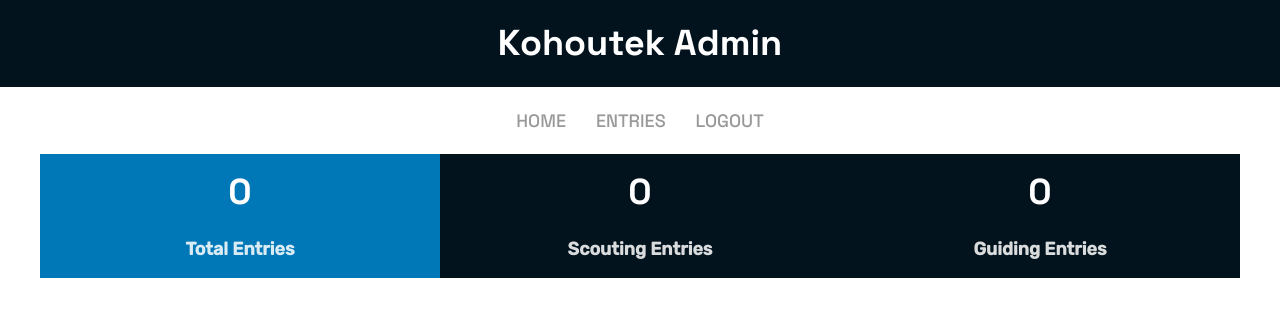
After one commit to owenjones/kohoutek, a Python web app: template site/app/templates/portal/admin/index.jinja in a window 1280 px wide. The commit adds this page. Shown: the top 317 px of the page. Run offline with Jinja, Linux system fonts and the light colour scheme; the template is opened without the code that fills it, so the values that code supplies are empty.

Commit message:
team portal style updates; added admin portal pages

```diff
--- /dev/null
+++ b/site/app/templates/portal/admin/index.jinja
@@ -0,0 +1,38 @@
+{% extends "portal/admin/template.jinja" %}
+{% block content %}
+  <div class="uk-container uk-container-medium">
+    <div class="uk-flex uk-flex-stretch" uk-grid>
+      <div class="uk-width-1-1 uk-text-center">
+        {% include "portal/components/alerts.jinja" %}
+      </div>
+      <div class="uk-width-1-1 uk-grid-collapse uk-child-width-expand@m uk-grid-match uk-text-center" uk-grid>
+        <div>
+          <div class="uk-background-primary uk-light uk-padding-small">
+            <h2>{{ total_entries|count }}</h2>
+            <p class="uk-margin-remove-bottom">
+              <strong>Total Entries</strong>
+            </p>
+          </div>
+        </div>
+
+        <div>
+          <div class="uk-background-secondary uk-light uk-padding-small">
+            <h2>{{ scout_entries|count }}</h2>
+            <p class="uk-margin-remove-bottom">
+              <strong>Scouting Entries</strong>
+            </p>
+          </div>
+        </div>
+
+        <div>
+          <div class="uk-background-secondary uk-light uk-padding-small">
+            <h2>{{ guide_entries|count }}</h2>
+            <p class="uk-margin-remove-bottom">
+              <strong>Guiding Entries</strong>
+            </p>
+          </div>
+        </div>
+      </div>
+    </div>
+  </div>
+{% endblock %}
--- /dev/null
+++ b/site/app/templates/portal/admin/template.jinja
@@ -0,0 +1,25 @@
+{% extends "portal/template.jinja" %}
+{% block background %}default{% endblock %}
+{% block body %}
+<div class="uk-section uk-section-secondary uk-section-xsmall">
+  <div class="uk-container uk-container-small uk-text-center">
+    <h2>Kohoutek Admin</h2>
+  </div>
+</div>
+<div class="uk-section uk-section-default uk-section-xsmall uk-padding-remove-bottom">
+  <nav class="uk-navbar-container uk-navbar-transparent" uk-navbar>
+    <div class="uk-navbar-center">
+      <ul class="uk-navbar-nav">
+        <li><a href="{{ url_for('portal.index') }}">Home</a></li>
+        <li><a href="{{ url_for('portal.listEntries') }}">Entries</a></li>
+        <!-- <li><a href="">Badges</a></li> -->
+        <!-- <li><a href="">Scores</a></li> -->
+        <li><a href="{{ url_for('portal.logout') }}">Logout</a></li>
+      </ul>
+    </div>
+  </nav>
+</div>
+<div class="uk-section uk-section-default uk-section-xsmall">
+{% block content %}{% endblock %}
+</div>
+{% endblock %}
--- a/site/app/templates/portal/index.jinja
+++ b/site/app/templates/portal/index.jinja
@@ -31,7 +31,7 @@
         </div>
 
         <div>
-          <div class="uk-background-muted uk-padding">
+          <div class="uk-background-secondary uk-light uk-padding">
             <h4>Scores</h4>
             <p>
               You'll be able to enter your team scores here from 1<sup>st</sup> March 2021.
--- a/site/app/templates/portal/template.jinja
+++ b/site/app/templates/portal/template.jinja
@@ -10,7 +10,7 @@
     {% block headjs %}{% endblock %}
     <title>Team Portal - Kohoutek 2021</title>
   </head>
-  <body class="uk-height-viewport uk-background-{% if self.background() %}{% block background %}{% endblock %}{% else %}secondary{% endif %}">
+  <body id="portal" class="uk-height-viewport uk-background-{% if self.background() %}{% block background %}{% endblock %}{% else %}secondary{% endif %}">
     {% block body %}{% endblock %}
   </body>
 </html>
```
Also changed, not shown: site/app/controllers/portal.py (+31 -8 lines), site/app/templates/portal/admin/entries.jinja (added, +29 -0 lines).
